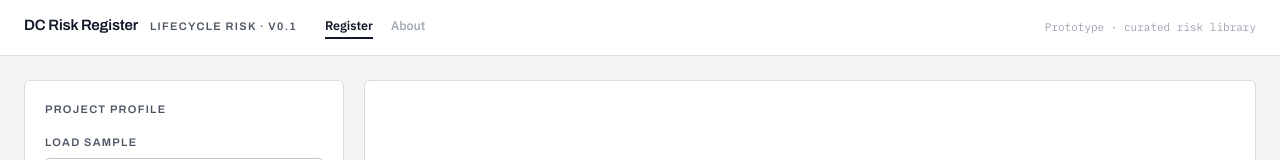
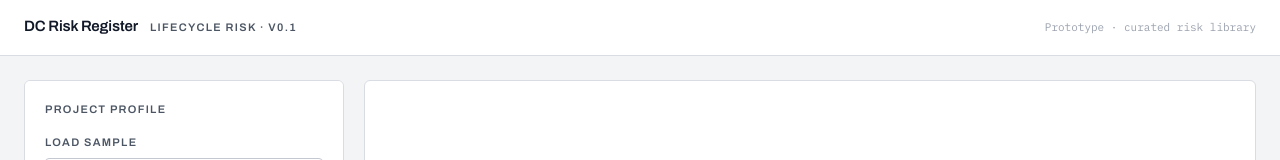
Before and after one commit to jaehong-c/dc-risk, a Next.js app: page / in a window 1280 px wide. Shown: the top 160 px of the page. Built offline with nearby package versions, Linux system fonts and the light colour scheme.

Commit message:
Extend memo function timeout and surface early stops

```diff
--- a/app/api/memo/route.js
+++ b/app/api/memo/route.js
@@ -1,4 +1,6 @@
 import { NextResponse } from "next/server";
+
+export const maxDuration = 60;
 
 const FIELD_LABELS = {
   monthsToCOD: "Target COD",
@@ -121,7 +123,7 @@ Information to confirm`;
       },
       body: JSON.stringify({
         model: "claude-sonnet-5",
-        max_tokens: 1400,
+        max_tokens: 2000,
         system,
         messages: [{ role: "user", content: user }],
       }),
@@ -142,6 +144,13 @@ Information to confirm`;
       .join("\n")
       .trim();
 
+    if (data.stop_reason && data.stop_reason !== "end_turn") {
+      return NextResponse.json(
+        { error: `Memo ended early (${data.stop_reason}). Try Regenerate.`, memo },
+        { status: 502 }
+      );
+    }
+
     return NextResponse.json({ memo, usage: data.usage });
   } catch (e) {
     return NextResponse.json({ error: e.message }, { status: 500 });
--- a/app/page.js
+++ b/app/page.js
@@ -1,7 +1,6 @@
 "use client";
 
 import { useState } from "react";
-import Header from "@/components/Header";
 import ProfileForm from "@/components/ProfileForm";
 import SummaryStrip from "@/components/SummaryStrip";
 import HeatMatrix from "@/components/HeatMatrix";
@@ -81,16 +80,26 @@ export default function Home() {
 
   return (
     <main className="min-h-screen">
-      <Header
-        right={
-          result && (
-            <span className="mono text-[11px] text-ink-2">
-              {result.ctx.name || "Untitled"} · {result.ctx.state.name} ·{" "}
-              {result.ctx.capacityMW} MW · {result.ctx.phase.replace("_", " ")}
-            </span>
-          )
-        }
-      />
+      <header className="h-14 border-b border-line bg-surface">
+        <div
+          className="mx-auto h-full max-w-[1440px] px-6"
+          style={{ display: "flex", alignItems: "center", justifyContent: "space-between" }}
+        >
+          <div className="flex items-baseline gap-3">
+            <span className="display text-[15px]">DC Risk Register</span>
+            <span className="eyebrow">Lifecycle risk · v0.1</span>
+          </div>
+          <div className="flex items-center" style={{ gap: 24 }}>
+            {result && (
+              <span className="mono text-[11px] text-ink-2">
+                {result.ctx.name || "Untitled"} · {result.ctx.state.name} ·{" "}
+                {result.ctx.capacityMW} MW · {result.ctx.phase.replace("_", " ")}
+              </span>
+            )}
+            <span className="mono text-[11px] text-ink-3">Prototype · curated risk library</span>
+          </div>
+        </div>
+      </header>
 
       <div
         className="mx-auto max-w-[1440px] px-6 py-6"
```
